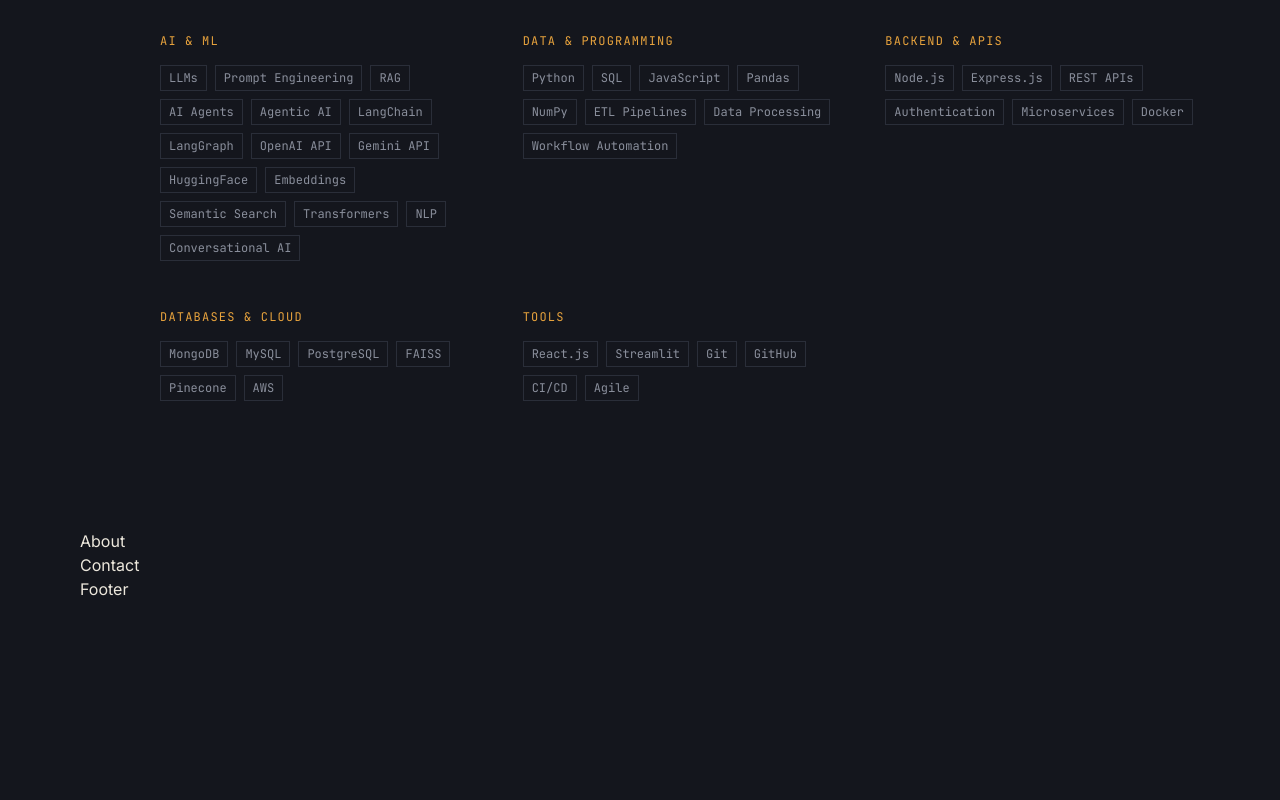
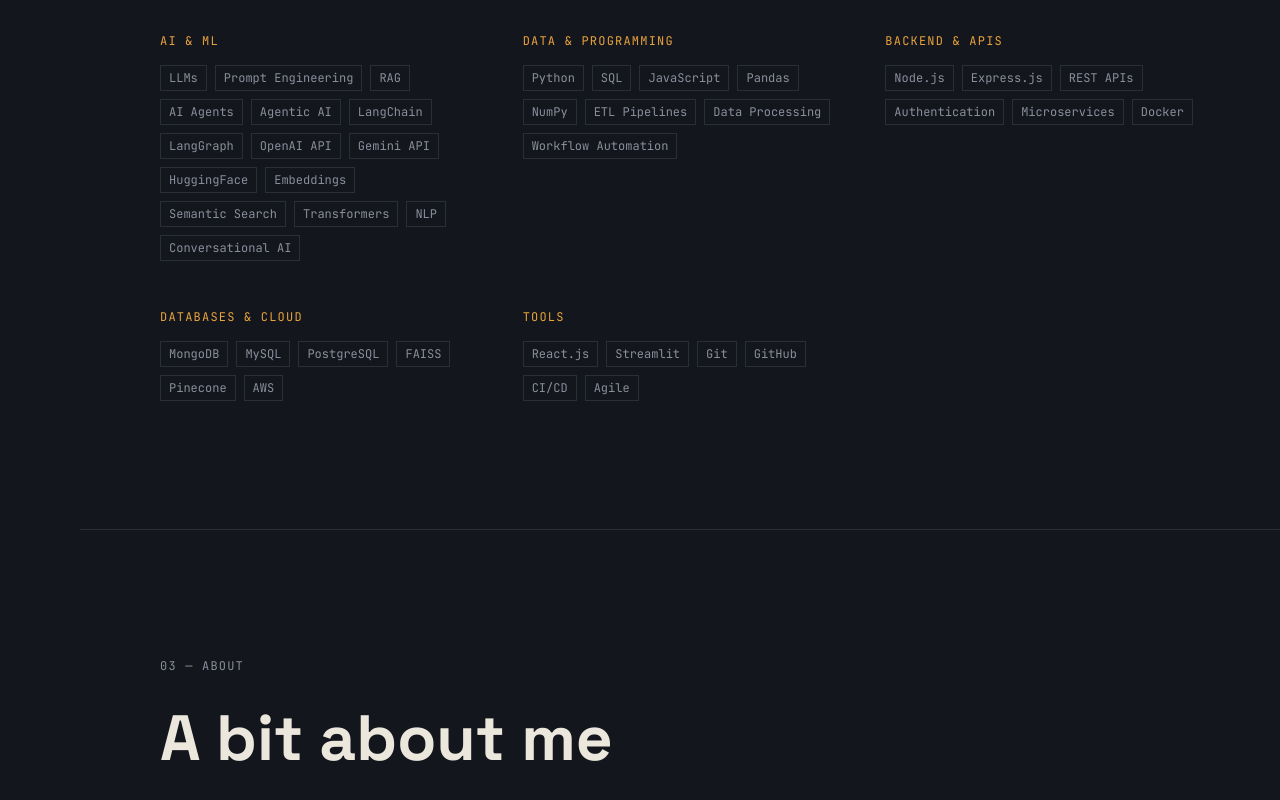
Before and after one commit to Ankitsingh2820/My-portfolio, a React (Vite) app: page / in a window 1280 px wide. Shown: the part 1996-2796 px from the top of the page. Before the commit the page ends 2597 px from the top, so only its background shows below. Built offline with nearby package versions, Linux system fonts and the light colour scheme.

Commit message:
feat: add About section with bio, education, and LeetCode badge

```diff
--- a/src/sections/About.jsx
+++ b/src/sections/About.jsx
@@ -1,3 +1,96 @@
+import { motion, useReducedMotion } from 'framer-motion'
+
+const EDUCATION = [
+  {
+    degree: 'B.Tech, Computer Science & Engineering',
+    school: 'DIT University, Dehradun',
+    result: 'CGPA 7.07',
+  },
+  {
+    degree: 'Diploma, Electrical & Electronics Engineering',
+    school: 'BIT Mesra, Ranchi',
+    result: '83.5%',
+  },
+  {
+    degree: 'Class XII (CBSE) 71.25% · Class X (CBSE) 91%',
+    school: 'DAV Public School, Jamshedpur',
+    result: '',
+  },
+]
+
 export default function About() {
-  return <div>About</div>
+  const reduced = useReducedMotion()
+
+  const fadeUp = {
+    hidden: { opacity: reduced ? 1 : 0, y: reduced ? 0 : 30 },
+    show: { opacity: 1, y: 0, transition: { duration: 0.6, ease: [0.22, 1, 0.36, 1] } },
+  }
+
+  return (
+    <section
+      id="about"
+      className="px-8 md:px-20 py-32 max-w-[1200px] mx-auto border-t border-hairline"
+    >
+      <motion.div
+        variants={fadeUp}
+        initial="hidden"
+        whileInView="show"
+        viewport={{ once: true, margin: '-100px' }}
+        className="mb-12"
+      >
+        <p className="font-mono text-xs uppercase tracking-widest text-muted mb-4">
+          03 — about
+        </p>
+        <h2
+          className="font-display font-bold text-bone"
+          style={{ fontSize: 'clamp(2rem, 5vw, 4rem)' }}
+        >
+          A bit about me
+        </h2>
+      </motion.div>
+
+      <div className="grid grid-cols-1 md:grid-cols-2 gap-16">
+        <motion.div
+          variants={fadeUp}
+          initial="hidden"
+          whileInView="show"
+          viewport={{ once: true, margin: '-80px' }}
+        >
+          <p className="font-sans text-bone leading-relaxed mb-8">
+            Data Engineer and AI Engineer with experience building scalable ETL pipelines,
+            AI-powered applications, and workflow-automation systems using Python, SQL,
+            MongoDB, and modern AI frameworks. I build Retrieval-Augmented Generation (RAG)
+            systems, REST APIs, and data-driven solutions for analytics and operational
+            optimization. I enjoy turning messy operational data into reliable, automated
+            systems — and pairing that with LLM-powered tooling that&apos;s actually useful.
+          </p>
+          <span className="font-mono text-xs text-signal border border-signal px-3 py-1.5">
+            200+ LeetCode problems solved
+          </span>
+        </motion.div>
+
+        <motion.div
+          variants={fadeUp}
+          initial="hidden"
+          whileInView="show"
+          viewport={{ once: true, margin: '-80px' }}
+        >
+          <p className="font-mono text-xs uppercase tracking-widest text-muted mb-6">
+            Education
+          </p>
+          <ul className="space-y-6">
+            {EDUCATION.map(({ degree, school, result }) => (
+              <li key={school} className="border-l-2 border-hairline pl-5">
+                <p className="font-sans text-bone text-sm leading-snug">{degree}</p>
+                <p className="font-mono text-xs text-muted mt-1">
+                  {school}
+                  {result ? ` · ${result}` : ''}
+                </p>
+              </li>
+            ))}
+          </ul>
+        </motion.div>
+      </div>
+    </section>
+  )
 }
```
Also changed, not shown: 1 other file (tests, documents, lock files or other folders).
